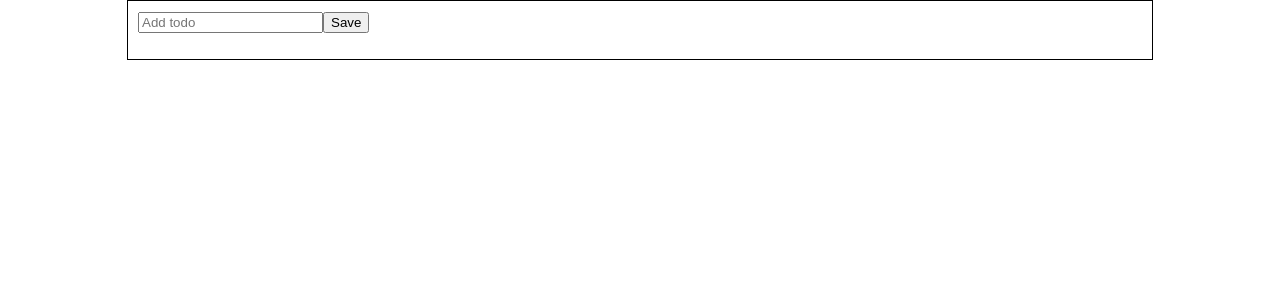
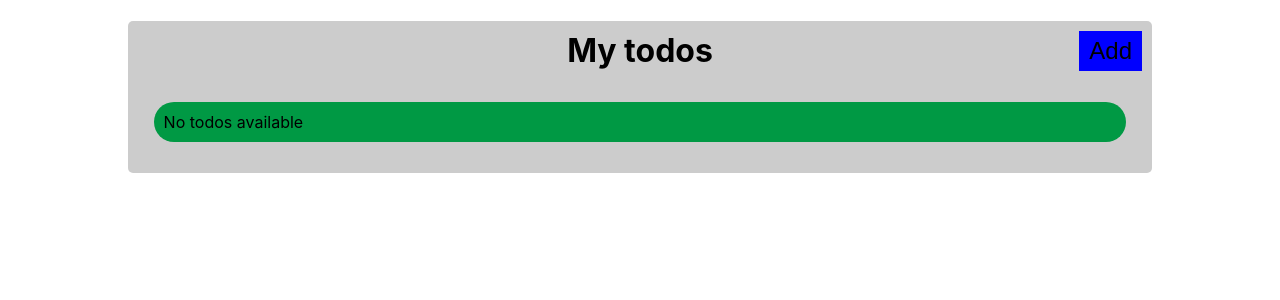
Before and after one commit to pravat11/test_project, a React (Create React App) app: page / in a window 1280 px wide. Shown: the top 300 px of the page. Built offline with nearby package versions, Linux system fonts and the light colour scheme.

Commit message:
Further enhancements - todo form, cancel and remove

```diff
--- a/src/assets/index.css
+++ b/src/assets/index.css
@@ -7,11 +7,88 @@ body {
   -moz-osx-font-smoothing: grayscale;
 }
 
+h1 {
+  text-align: center;
+  padding: 10px 0;
+}
+
 .container {
   width: 80%;
   margin: 0 auto;
+  position: relative;
+  border-radius: 5px;
+  padding-bottom: 15px;
+  background-color: #ccc;
+}
+
+.form-container {
+  padding: 10px;
+  margin: 5px auto;
+  width: 90%;
+}
+
+.list-wrapper {
+  margin: 0 auto;
+  width: 95%;
+}
+
+ul {
+  padding: 0;
+}
+
+li {
+  list-style-type: none;
+  padding: 10px;
+  margin: 10px 0 auto;
+  border-radius: 20px;
+  position: relative;
+  background-color: #fff;
+}
+
+li:nth-child(odd) {
+  background-color: #009944;
+}
+
+.cross-button {
+  position: absolute;
+  right: 10px;
+  font-size: 30px;
+  top: 0;
+  color: red;
+  bottom: 0;
+  cursor: pointer;
+}
+
+input[type='text'] {
+  width: 100%;
+  height: 30px;
+  padding: 4px;
+  outline: none;
+  display: block;
+  border-radius: 5px;
   border: 1px solid black;
 }
-.form-container {
-  padding: 10px;
+
+.custom-button {
+  width: 50px;
+  border: none;
+  outline: none;
+  padding: 8px;
+  border-radius: 5px;
+  margin: 8px 5px 0 0;
+  background-color: blue;
 }
+
+.add-button {
+  position: absolute;
+  top: 10px;
+  right: 10px;
+  font-size: 24px;
+  background-color: blue;
+  border: none;
+  padding: 6px 10px;
+}
+
+.cancel-button {
+  background-color: red;
+}
--- a/src/components/AddTodoForm.jsx
+++ b/src/components/AddTodoForm.jsx
@@ -13,12 +13,21 @@ class AddTodoForm extends React.Component {
     this.setState({ todoText: e.target.value });
   };
 
+  handleSubmit = e => {
+    e.preventDefault();
+    this.props.saveTodo(this.state.todoText);
+    this.props.toggleTodoForm();
+  };
+
   render() {
     return (
-      <div className="form-container">
+      <form className="form-container" onSubmit={this.handleSubmit}>
         <input type="text" placeholder="Add todo" value={this.state.todoText} onChange={this.handleInputChange} />
-        <button onClick={() => this.props.saveTodo(this.state.todoText)}>Save</button>
-      </div>
+        <input type="submit" value="Save" className="custom-button" />
+        <button className="custom-button cancel-button" onClick={this.props.toggleTodoForm}>
+          Cancel
+        </button>
+      </form>
     );
   }
 }
--- a/src/components/App.js
+++ b/src/components/App.js
@@ -8,7 +8,8 @@ class App extends Component {
     super();
 
     this.state = {
-      todos: []
+      todos: [],
+      isShowingTodoForm: false
     };
   }
 
@@ -16,14 +17,28 @@ class App extends Component {
     this.setState({ todos: this.state.todos.concat(todoText) });
   };
 
+  removeTodo = todoText => {
+    this.setState({ todos: this.state.todos.filter(todo => todo !== todoText) });
+  };
+
+  toggleTodoForm = () => {
+    this.setState({ isShowingTodoForm: !this.state.isShowingTodoForm });
+  };
+
   render() {
     return (
       <div className="container">
-        <AddTodoForm saveTodo={this.saveTodo} />
-        <TodoList todos={this.state.todos} />
+        <h1>My todos</h1>
+        <button className="add-button" onClick={this.toggleTodoForm}>
+          Add
+        </button>
+        {this.state.isShowingTodoForm ? (
+          <AddTodoForm saveTodo={this.saveTodo} toggleTodoForm={this.toggleTodoForm} />
+        ) : (
+          <TodoList todos={this.state.todos} removeTodo={this.removeTodo} />
+        )}
       </div>
     );
   }
 }
-
 export default App;
--- a/src/components/TodoList.jsx
+++ b/src/components/TodoList.jsx
@@ -2,11 +2,21 @@ import React from 'react';
 
 const TodoList = props => {
   return (
-    <ul>
-      {props.todos.map(todoText => {
-        return <li>{todoText}</li>;
-      })}
-    </ul>
+    <div className="list-wrapper">
+      <ul>
+        {!props.todos.length && <li>No todos available</li>}
+        {props.todos.map(todoText => {
+          return (
+            <li>
+              <span>{todoText}</span>
+              <span className="cross-button" onClick={() => props.removeTodo(todoText)}>
+                &times;
+              </span>
+            </li>
+          );
+        })}
+      </ul>
+    </div>
   );
 };
 
```
